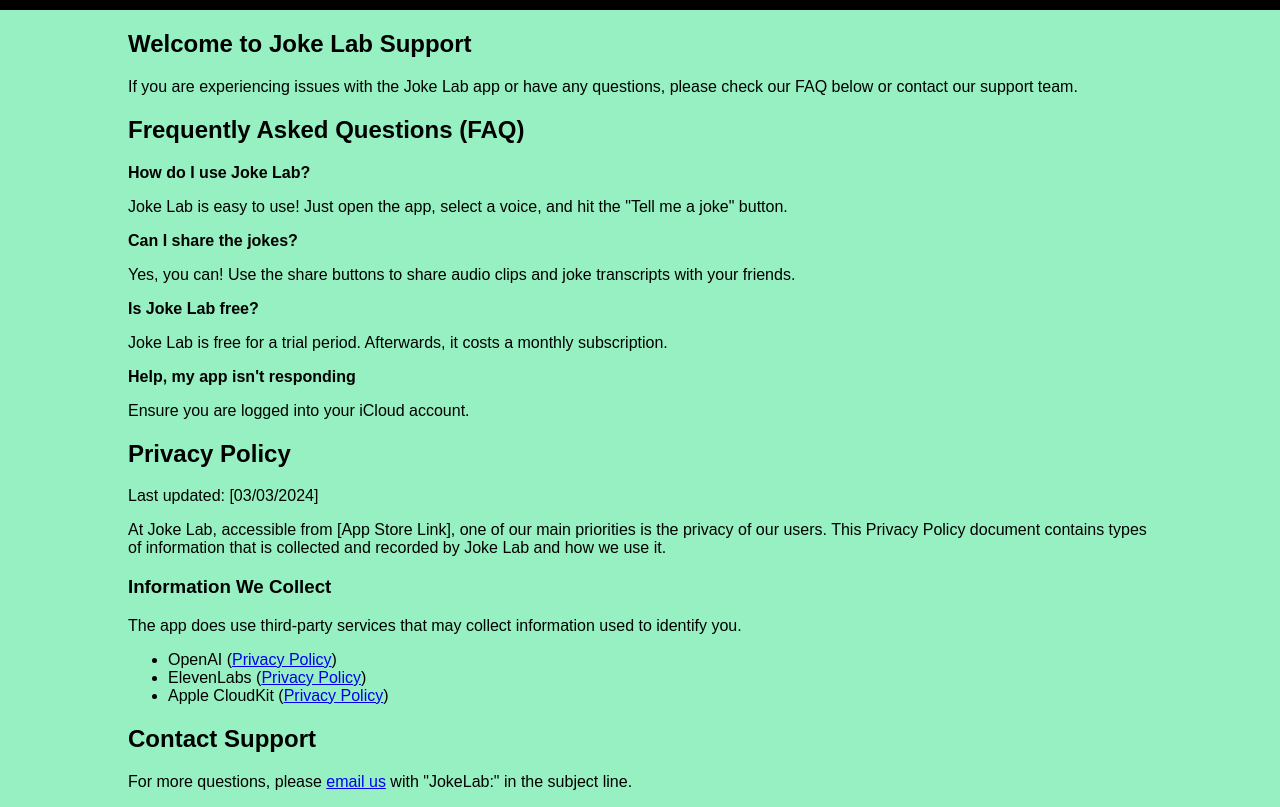
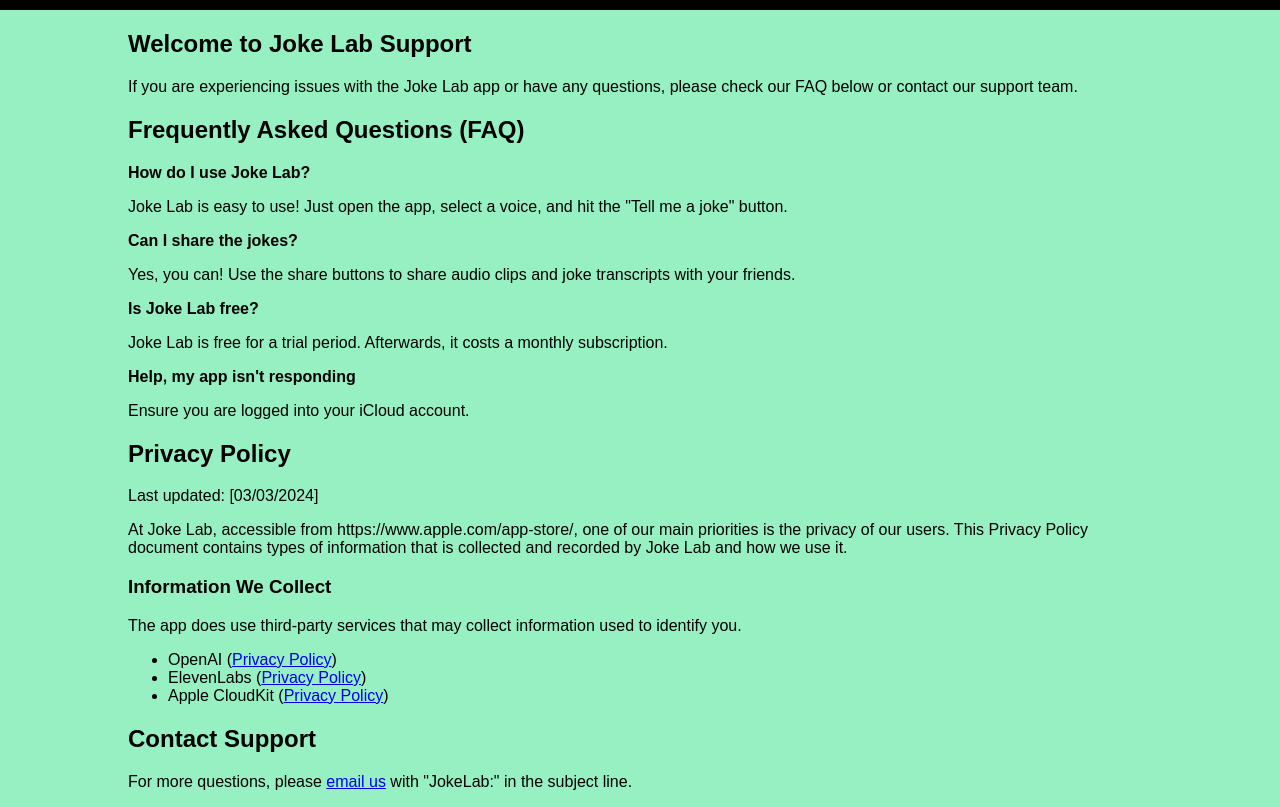
Before and after one commit to lounsburynw/JokeLabSupport.github.io, a plain HTML site: page index.html in a window 1280 px wide. Shown: the part 93-900 px from the top of the page. Drawn offline with Linux system fonts and the light colour scheme.

Commit message:
update privacy policy

```diff
--- a/index.html
+++ b/index.html
@@ -97,7 +97,7 @@
         <section id="privacy-policy">
             <h2>Privacy Policy</h2>
             <p>Last updated: [03/03/2024]</p>
-            <p>At Joke Lab, accessible from [App Store Link], one of our main priorities is the privacy of our users. This Privacy Policy document contains types of information that is collected and recorded by Joke Lab and how we use it.</p>
+            <p>At Joke Lab, accessible from https://www.apple.com/app-store/, one of our main priorities is the privacy of our users. This Privacy Policy document contains types of information that is collected and recorded by Joke Lab and how we use it.</p>
 
             <h3>Information We Collect</h3>
             <p>The app does use third-party services that may collect information used to identify you.</p>
```
